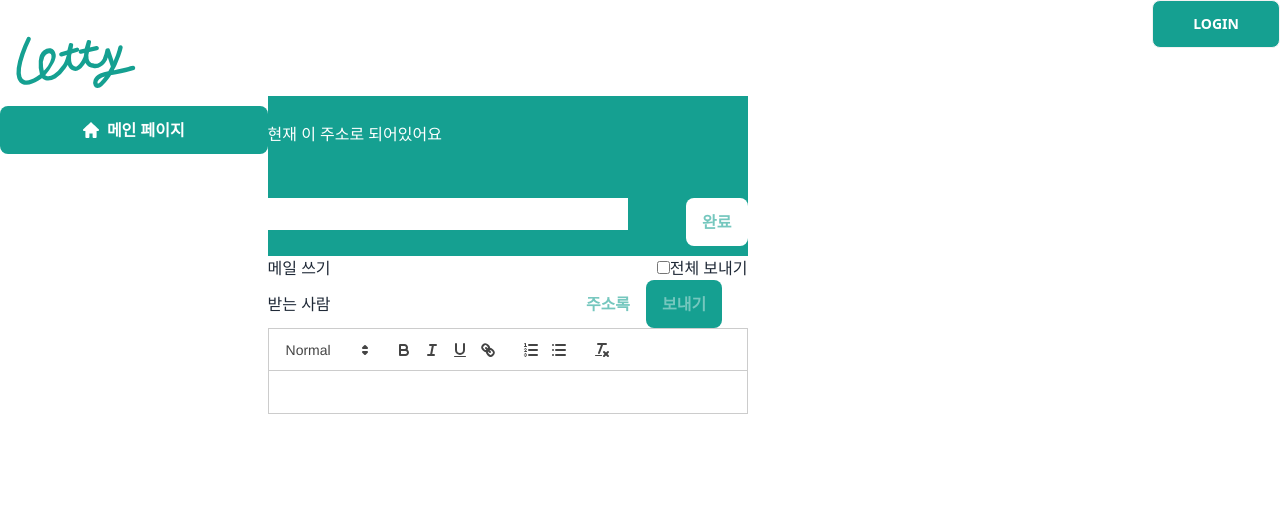
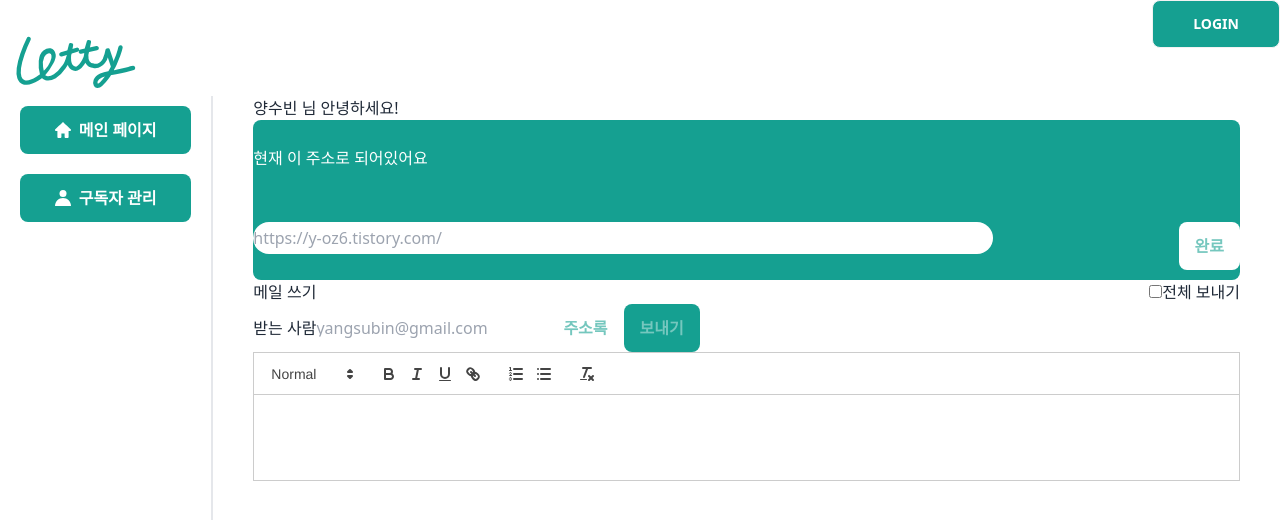
Before and after one commit to letty-project/letty-client, a React (Vite) app: page /mailing in a window 1280 px wide. Shown: the top 520 px of the page. Built offline with nearby package versions, Linux system fonts and the light colour scheme.

Commit message:
feat: mailing page 스타일링
- 전체 레이아웃 구조 설정
- input,  button 스타일링

```diff
--- a/src/pages/Mailing.tsx
+++ b/src/pages/Mailing.tsx
@@ -5,8 +5,8 @@ import person from "../assets/person.svg";
 
 const Mailing = () => {
   return (
-    <div className="flex flex-row">
-      <div className="flex ">
+    <div className="flex flex-row h-full bg-white">
+      <div className="h-full flex flex-col px-5 w-1/6  border-r-2">
         <button className="btn bg-[#15A091] my-[10px] border-0 text-white font-semibold text-base w-full">
           <img className="" src={home} alt="home" />
           메인 페이지
@@ -16,30 +16,39 @@ const Mailing = () => {
           구독자 관리
         </button>
       </div>
-      <div>
-        <div className="flex flex-col justify-around w-[30rem] h-[10rem] bg-primary-default border-0 ">
+      <div className="flex justify-center items-center w-5/6 px-10">
+      <div className="flex flex-col w-full h-full">
+        <div>양수빈 님 안녕하세요!</div>
+        <div className="rounded-lg flex flex-col justify-around w-full h-[10rem] bg-primary-default border-0 ">
           <div className="text-white">현재 이 주소로 되어있어요</div>
           <div className="flex flex-row justify-between h-8">
-            <input className="w-3/4"/>
+            <input className="w-3/4 rounded-3xl" placeholder="https://y-oz6.tistory.com/"/>
             <button className="btn bg-white text-primary-light  border-0  font-semibold text-base ">
               완료
             </button>
           </div>
         </div>
-        <div >
+        <div>
           <div className="flex flex-row justify-between">
             <div>메일 쓰기</div>
             <div>
               <input id="send-all-button" type="checkbox" />
               <label htmlFor="send-all-button">전체 보내기</label>
             </div>
-            </div>
           </div>
+        </div>
         <div>
-          받는 사람 <input /> <button className="btn bg-white text-primary-light  border-0  font-semibold text-base ">주소록</button>
-          <button className="btn bg-primary-default text-primary-light  border-0  font-semibold text-base ">보내기</button>
+          <label htmlFor="sender">받는 사람</label>
+          <input id="sender" className="rounded-3xl" placeholder="yangsubin@gmail.com"/>
+          <button className="btn bg-white text-primary-light  border-0  font-semibold text-base ">
+            주소록
+          </button>
+          <button className="btn bg-primary-default text-primary-light  border-0  font-semibold text-base ">
+            보내기
+          </button>
         </div>
         <ReactQuill className="bg-white" theme="snow" />
+      </div>
       </div>
     </div>
   );
```
